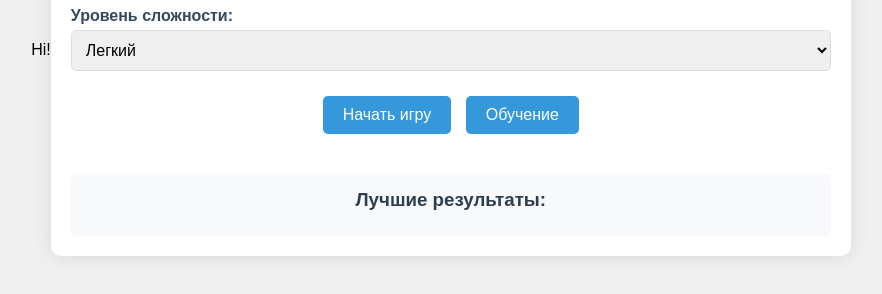
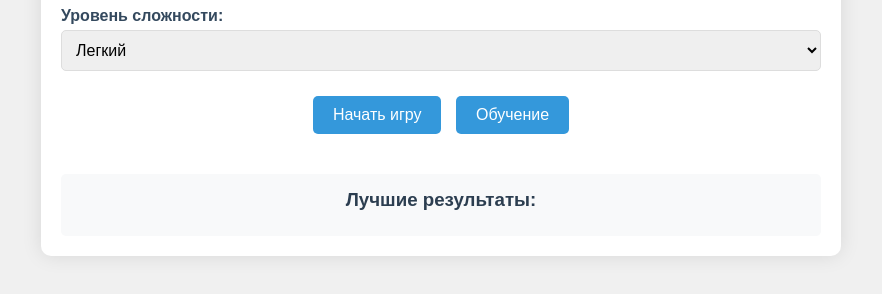
Before and after one commit to Tgalochka05/Rep1, a plain HTML site: page index.html in a window 1280 px wide. Shown: the part 350-644 px from the top of the page, without its empty margins (199-1081 px from the left). Drawn offline with nearby package versions, Linux system fonts and the light colour scheme; no server answers.

```diff
--- a/index.html
+++ b/index.html
@@ -8,7 +8,6 @@
     <script src="https://cdnjs.cloudflare.com/ajax/libs/howler/2.2.3/howler.min.js"></script>
 </head>
 <body>
-    <p>Hi!</p>
     <!-- Основной контейнер игры -->
     <div class="game-container">
         <!-- Экран начала игры -->
```
